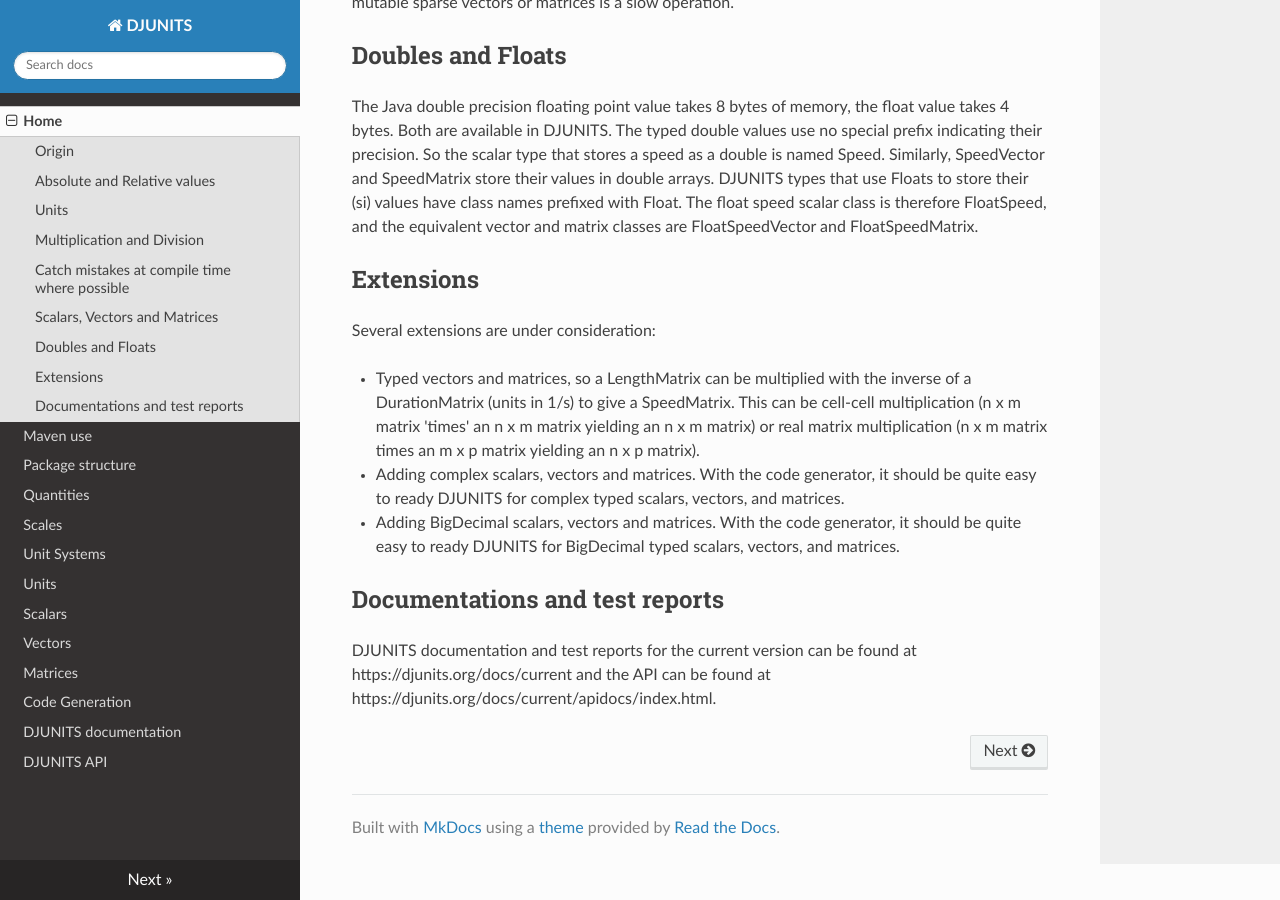
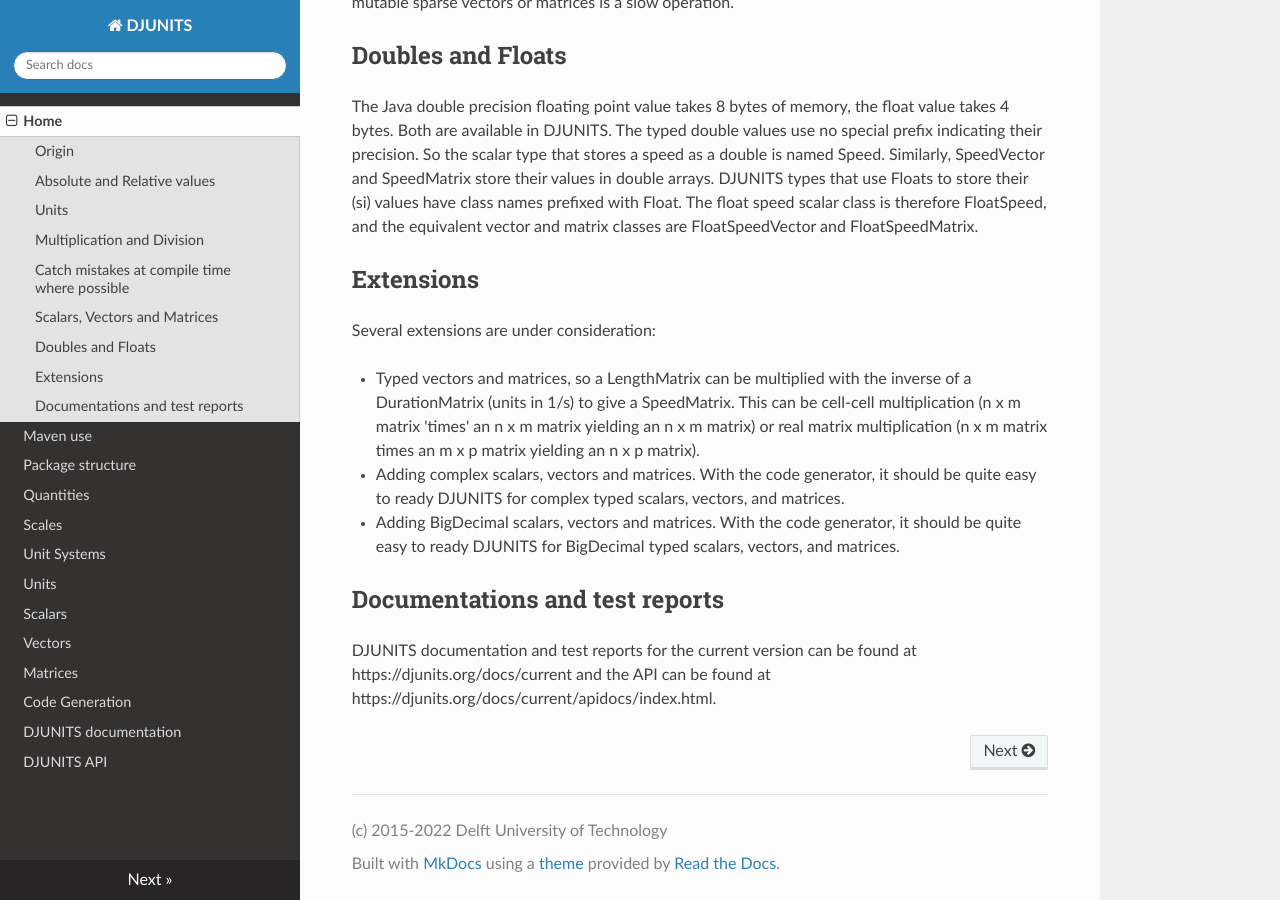
Before and after one commit to averbraeck/djunits, an MkDocs documentation site: the page built from docs/index.md, in a window 1280 px wide and 900 px high, scrolled down 5399 px. Built offline with MkDocs 1.6.1, drawn with Linux system fonts in a browser that asks for light colours; nearby versions of some CDN libraries.

Commit message:
Added admonitions and custom css.

```diff
--- a/mkdocs.yml
+++ b/mkdocs.yml
@@ -1,17 +1,27 @@
 site_name: DJUNITS
 site_url: https://djunits.org/
+site_favicon: images/favicon.png
+copyright: (c) 2015-2022 Delft University of Technology
+
+theme: readthedocs
+
+markdown_extensions:
+  - admonition
+
+extra_css:
+  - custom.css
+
 nav:
-    - Home: index.md
-    - Maven use: maven_use.md
-    - Package structure: package_structure.md
-    - Quantities: quantities.md
-    - Scales: scales.md
-    - Unit Systems: unit_systems.md
-    - Units: units.md
-    - Scalars: scalars.md
-    - Vectors: vectors.md
-    - Matrices: matrices.md
-    - Code Generation: code_generation.md
-    - DJUNITS documentation: https://djunits.org/docs/current/index.html
-    - DJUNITS API: https://djunits.org/docs/current/apidocs/index.html
-theme: readthedocs
+  - Home: index.md
+  - Maven use: maven_use.md
+  - Package structure: package_structure.md
+  - Quantities: quantities.md
+  - Scales: scales.md
+  - Unit Systems: unit_systems.md
+  - Units: units.md
+  - Scalars: scalars.md
+  - Vectors: vectors.md
+  - Matrices: matrices.md
+  - Code Generation: code_generation.md
+  - DJUNITS documentation: https://djunits.org/docs/current/index.html
+  - DJUNITS API: https://djunits.org/docs/current/apidocs/index.html
```
